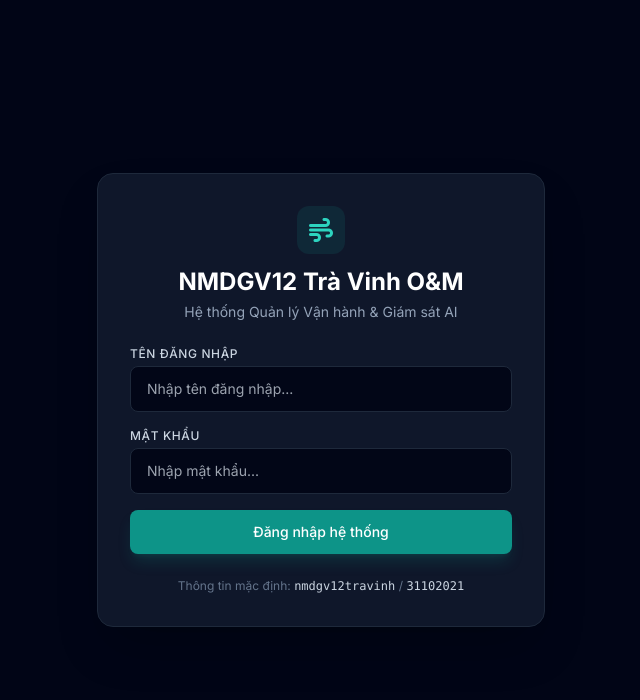
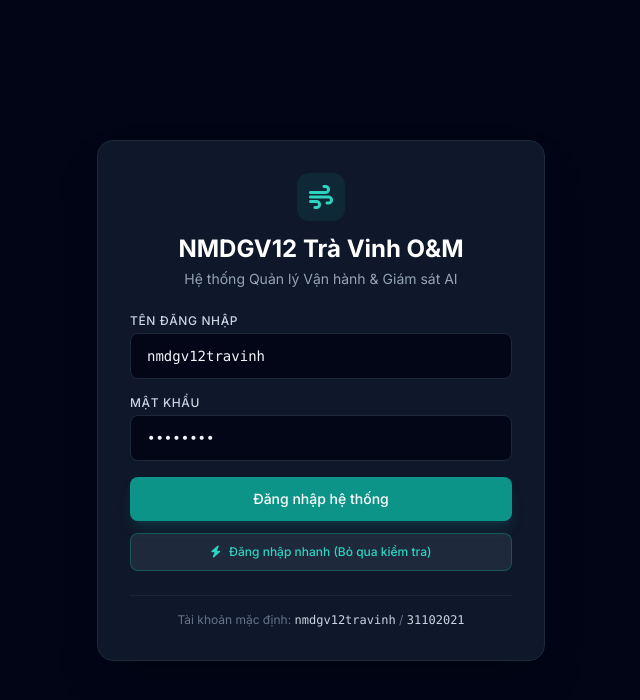
Before and after one commit to dodep97-a11y/NMDDGV12-wind-forecast-dashboard-, a plain HTML site: page index.html in a window 1280 px wide. Shown: the whole page, without its empty margins (319-959 px from the left). Drawn offline with nearby package versions, Linux system fonts and the light colour scheme; a script that the page names is missing.

Commit message:
Update index.html

```diff
--- a/index.html
+++ b/index.html
@@ -45,7 +45,7 @@
 <body class="bg-slate-950 text-slate-100 min-h-screen flex flex-col">
 
     <!-- MÀN HÌNH ĐĂNG NHẬP BẢO MẬT -->
-    <div id="login-modal" class="fixed inset-0 z-50 flex items-center justify-center bg-slate-950/90 backdrop-blur-md">
+    <div id="login-modal" class="fixed inset-0 z-50 flex items-center justify-center bg-slate-950/95 backdrop-blur-md">
         <div class="bg-slate-900 border border-slate-800 p-8 rounded-2xl w-full max-w-md shadow-2xl">
             <div class="text-center mb-6">
                 <div class="inline-flex p-3 bg-brand-500/10 text-brand-400 rounded-xl mb-3 text-2xl">
@@ -54,22 +54,31 @@
                 <h2 class="text-2xl font-bold text-white">NMDGV12 Trà Vinh O&M</h2>
                 <p class="text-slate-400 text-sm mt-1">Hệ thống Quản lý Vận hành & Giám sát AI</p>
             </div>
+
             <form id="login-form" onsubmit="handleLogin(event)" class="space-y-4">
                 <div>
                     <label class="block text-xs font-medium text-slate-300 uppercase tracking-wider mb-1">Tên đăng nhập</label>
-                    <input type="text" id="login-user" required class="w-full bg-slate-950 border border-slate-800 rounded-lg px-4 py-3 text-slate-100 focus:outline-none focus:border-brand-500 text-sm" placeholder="Nhập tên đăng nhập...">
+                    <input type="text" id="login-user" value="nmdgv12travinh" required class="w-full bg-slate-950 border border-slate-800 rounded-lg px-4 py-3 text-slate-100 focus:outline-none focus:border-brand-500 text-sm font-mono">
                 </div>
                 <div>
                     <label class="block text-xs font-medium text-slate-300 uppercase tracking-wider mb-1">Mật khẩu</label>
-                    <input type="password" id="login-pass" required class="w-full bg-slate-950 border border-slate-800 rounded-lg px-4 py-3 text-slate-100 focus:outline-none focus:border-brand-500 text-sm" placeholder="Nhập mật khẩu...">
+                    <input type="password" id="login-pass" value="31102021" required class="w-full bg-slate-950 border border-slate-800 rounded-lg px-4 py-3 text-slate-100 focus:outline-none focus:border-brand-500 text-sm font-mono">
                 </div>
                 <div id="login-error" class="text-rose-400 text-xs hidden"></div>
+
                 <button type="submit" class="w-full bg-brand-600 hover:bg-brand-500 text-white font-medium py-3 rounded-lg transition-all shadow-lg shadow-brand-600/20 text-sm">
                     Đăng nhập hệ thống
                 </button>
             </form>
-            <div class="mt-6 text-center text-xs text-slate-500">
-                Thông tin mặc định: <span class="text-slate-300 font-mono">nmdgv12travinh</span> / <span class="text-slate-300 font-mono">31102021</span>
+
+            <div class="mt-3">
+                <button onclick="quickLogin()" class="w-full bg-slate-800 hover:bg-slate-700 text-brand-400 border border-brand-500/30 font-medium py-2.5 rounded-lg transition-all text-xs flex items-center justify-center">
+                    <i class="fa-solid fa-bolt mr-2"></i> Đăng nhập nhanh (Bỏ qua kiểm tra)
+                </button>
+            </div>
+
+            <div class="mt-6 text-center text-xs text-slate-500 border-t border-slate-800/80 pt-4">
+                Tài khoản mặc định: <span class="text-slate-300 font-mono">nmdgv12travinh</span> / <span class="text-slate-300 font-mono">31102021</span>
             </div>
         </div>
     </div>
@@ -167,7 +176,4 @@
                             <h2 class="text-base font-bold text-white mb-3">Nhật ký Cảnh báo AI</h2>
                             <div class="space-y-3 text-xs" id="alert-log-container">
                                 <div class="p-3 bg-amber-500/10 border border-amber-500/20 rounded-xl text-amber-300">
-                                    <div class="font-bold flex items-center mb-1"><i class="fa-solid fa-circle-exclamation mr-1.5"></i> WT-04: Sụt giảm 14%</div>
-                                    <div class="text-slate-400">Phát hiện lúc 14:20. Nguyên nhân sơ bộ: Lỗi góc pitch hoặc bám bẩn cánh tuabin.</div>
-                                </div>
-                                <div class="p-3 bg-amber-500/10 border border-amber
+                                    <div class="font-bold flex items-center mb-1"><i class="
```
